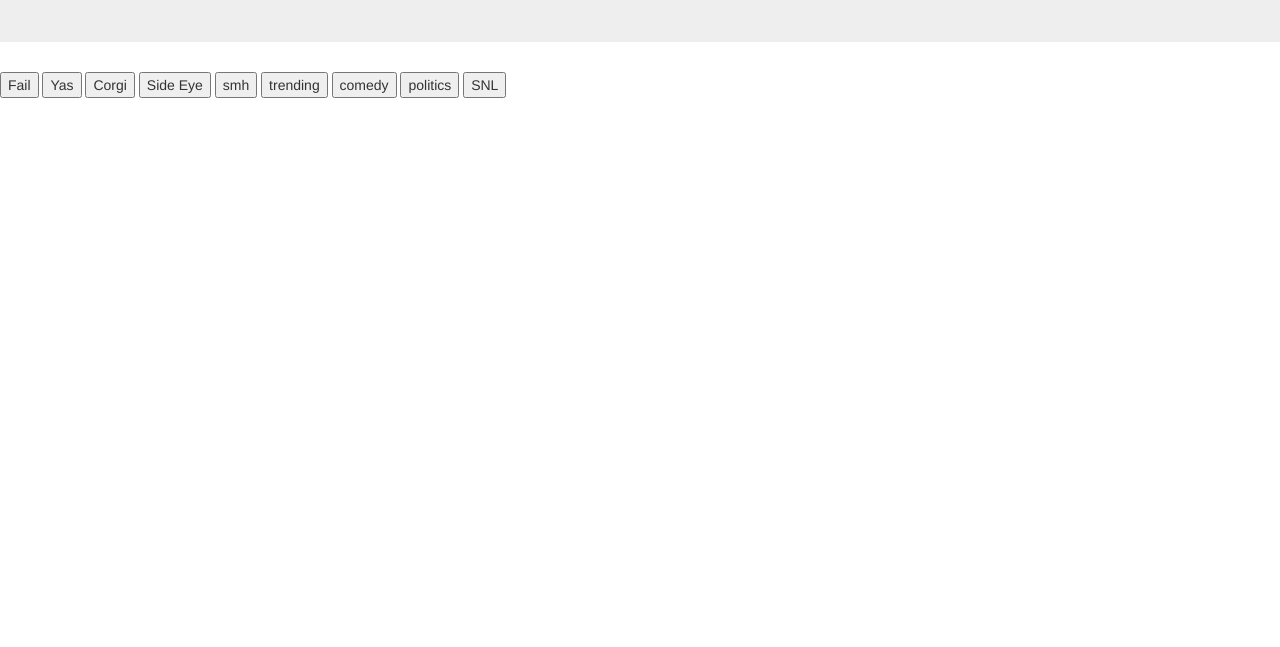
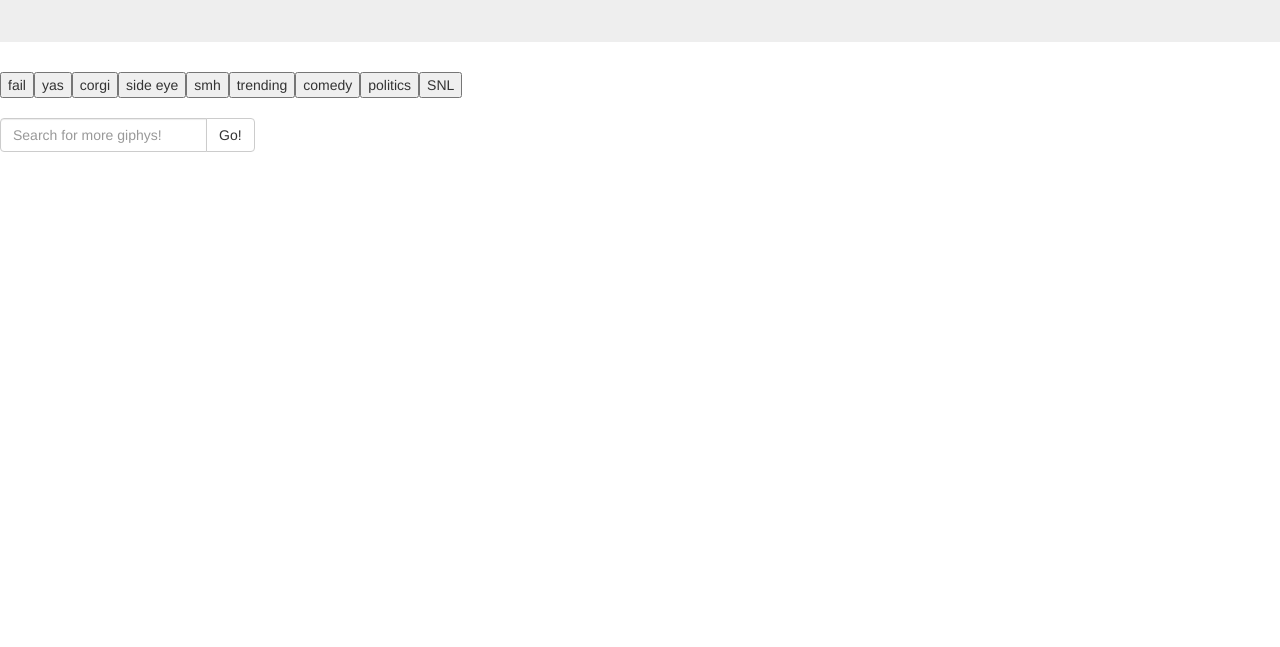
Before and after one commit to lfouts/Giphy-Ajax, a plain HTML site: page index.html in a window 1280 px wide. Shown: the part 153-800 px from the top of the page. Drawn offline with nearby package versions, Linux system fonts and the light colour scheme.

Commit message:
commenting

```diff
--- a/assets/javascript/app.js
+++ b/assets/javascript/app.js
@@ -1,14 +1,33 @@
 $(document).ready(function() {
+  var topics = ["fail", "yas", "corgi", "side eye", "smh", "trending", "comedy", "politics", "SNL"];
+  for (var i = 0; i < topics.length; i++) {
+    var button = $("<button class='topic_button'>").attr("topic", topics[i]).text(topics[i]);
+    $("#buttons-go-here").append(button);
+  }
+  $("#search_button").on("click", function() {
+    var userChoice = $("#userInput").val();
+    console.log(userChoice);
+    topics.push(userChoice);
+    addButtons();
+  });
 
-  $("button").on("click", function() {
+  var addButtons = function() {
+    for (var i = 0; i < topics.length; i++) {
+      var button = $("<button class='topic_button'>").attr("topic", topics[i]).text(topics[i]);
+      $("#buttons-go-here").append(button);
+    }
+};
+
+  $(".topic_button").on("click", function() {
     // In this case, the "this" keyword refers to the button that was clicked
-    var topics = $(this).attr("topic");
+    var topic = $(this).attr("topic");
 
-    console.log(topics);
+
+    console.log(topic);
 
     // Constructing a URL to search Giphy for the name of the person who said the quote
     var queryURL = "https://api.giphy.com/v1/gifs/search?q=" +
-      topics + "&api_key=UqKLNuUwCYlpk5JIP7BxKsOn8XXOCFhV&limit=10";
+      topic + "&api_key=UqKLNuUwCYlpk5JIP7BxKsOn8XXOCFhV&limit=10";
 
 
           $.ajax({
--- a/index.html
+++ b/index.html
@@ -14,15 +14,20 @@
   <div class="jumbotron">
     <h1>Giphy Buttons</h1>
   </div>
-  <button topic="Fail">Fail</button>
-  <button topic="Yas">Yas</button>
-  <button topic="Corgi">Corgi</button>
-  <button topic="Side Eye">Side Eye</button>
-  <button topic="smh">smh</button>
-  <button topic="trending">trending</button>
-  <button topic="comedy">comedy</button>
-  <button topic="policics">politics</button>
-  <button topic="SNL">SNL</button>
+<div id="buttons-go-here">
+
+</div>
+<br />
+<form id="form_search" name="form_search" method="get" action="" class="form-inline">
+   <div class="form-group">
+     <div class="input-group">
+      <input id="userInput" class="form-control" placeholder="Search for more giphys!" type="text">
+      <span class="input-group-btn">
+         <button id="search_button" class="btn btn-default" type="button">Go!</button>
+      </span>
+    </div>
+  </div>
+</form>
   <div id="gifs-appear-here">
   </div>
 
```
